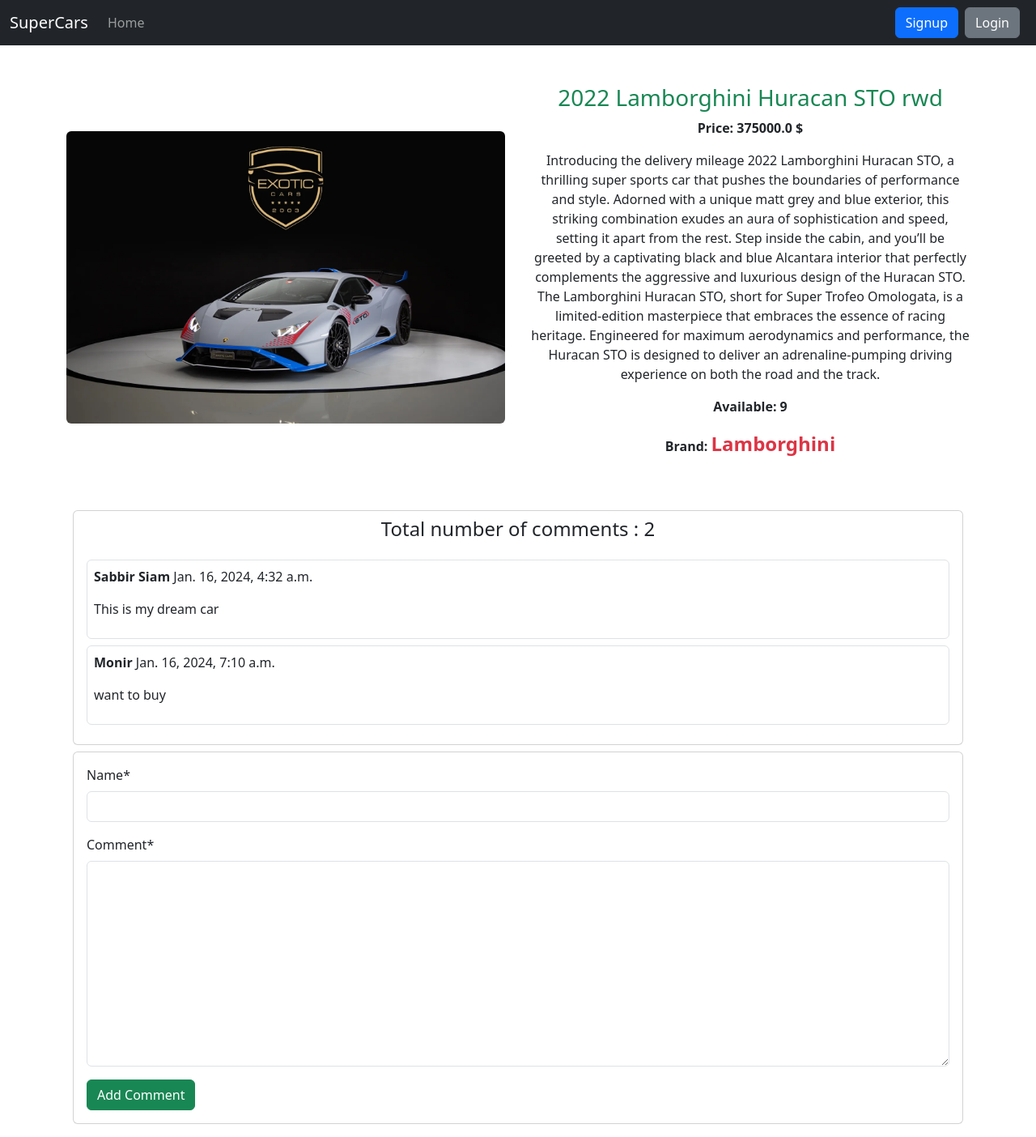
After one commit to MahadiMunna/Super-Cars_Django-Auth-CRUD-Media, a Django app: page /cars/details/1/ in a window 1280 px wide. The commit adds this page. Shown: the whole page at 81% size. Run offline with Django 5.2, Linux system fonts and the light colour scheme; data comes from the database, SQL or seed files in the repository; some libraries are stand-ins or nearby versions.

Commit message:
car details, comment system, car buying, bought car added in profile done

```diff
--- a/cars/admin.py
+++ b/cars/admin.py
@@ -4,6 +4,7 @@ from . import models
 # Register your models here.
 admin.site.register(models.Car)
 admin.site.register(models.Comment)
+admin.site.register(models.Owner)
 
 class BrandAdmin(admin.ModelAdmin):
     prepopulated_fields = {'slug':('name',)}
--- a/cars/models.py
+++ b/cars/models.py
@@ -1,11 +1,12 @@
 from django.db import models
+from django.contrib.auth.models import User
 
 # Create your models here.
 class Brand(models.Model):
     name = models.CharField(max_length=100)
     slug = models.SlugField(max_length=100,unique=True, null=True, blank=True)
 
-    def __str__(self) -> str:
+    def __str__(self):
         return self.name
 
 class Car(models.Model):
@@ -16,14 +17,21 @@ class Car(models.Model):
     brand = models.ForeignKey(Brand, on_delete=models.CASCADE)
     image = models.ImageField(upload_to='cars/media/uploads/', blank=True, null=True)
 
-    def __str__(self) -> str:
+    def __str__(self):
         return self.name
 
 class Comment(models.Model):
-    car = models.ForeignKey(Car, on_delete=models.CASCADE, related_name='comments')
-    name = models.CharField(max_length=30)
+    post = models.ForeignKey(Car, on_delete=models.CASCADE, related_name='comments')
+    name = models.CharField(max_length=100)
     comment = models.TextField()
     created_on = models.DateTimeField(auto_now_add=True)
 
-    def __str__(self) -> str:
+    def __str__(self):
         return f"Comments by {self.name}"
+
+class Owner(models.Model):
+    owner = models.ForeignKey(User, on_delete=models.CASCADE)
+    purchased_cars = models.ManyToManyField(Car)
+
+    def __str__(self):
+        return f"Owner: {self.owner}"
--- /dev/null
+++ b/cars/templates/details.html
@@ -0,0 +1,45 @@
+{% extends 'base.html' %}
+{% load crispy_forms_tags %}
+{% block content %}
+<div class="my-5 container mx-auto my-4">
+  <div class="d-flex flex-lg-row flex-column gap-3 justify-content-center align-items-center">
+      <div class="col w-auto me-lg-3">
+        <img class="img-fluid rounded" src="{{car.image.url}}" alt="">
+      </div>
+      <div class="col w-auto" style="max-width: 700px;">
+        <h3 class="text-center text-success">{{car.name}}</h3>
+        <p class="text-center fw-bold">Price: {{car.price}} $</p>
+        <p class="text-center">{{car.description}}</p>
+        <p class="text-center fw-bold">Available: {{car.quantity}}</p>
+        <p class="text-center fw-bold">Brand: <small class="text-danger fs-4">{{car.brand}} </small></p>
+        {% if request.user.is_authenticated %}
+        <p class="text-center"><a class="btn btn-success" href="{% url 'buy_now' id=car.id %}">Buy Now</a></p>
+        {% endif %}
+      </div>
+  </div>
+</div>
+
+<div class="container mx-auto my-3">
+  <div class="card m-2">
+    <h4 class="text-center mt-2">Total number of comments : {{comments | length}}</h4>
+    <div class="card-body">
+      {% for comment in comments %}
+      <div class="border rounded p-2 mb-2">
+        <p><b>{{comment.name}}</b> {{comment.created_on}}</p>
+        <p>{{comment.comment}}</p>
+      </div>
+      {% endfor %}
+    </div>
+  </div>
+  <div class="card m-2">
+    <div class="card-body">
+      <form action="" method="post">
+        {% csrf_token %}
+        {{comment_form | crispy}}
+
+        <button class="btn btn-success">Add Comment</button>
+    </form>
+    </div>
+  </div>
+</div>
+{% endblock %}
--- /dev/null
+++ b/cars/urls.py
@@ -0,0 +1,7 @@
+from django.urls import path
+from . import views
+
+urlpatterns = [
+    path('details/<int:id>/', views.DetailCarView.as_view(), name='details'),
+    path('buy_now/<int:id>/', views.buy_now, name='buy_now'),
+]
--- a/cars/views.py
+++ b/cars/views.py
@@ -1,3 +1,46 @@
-from django.shortcuts import render
+from django.shortcuts import render, redirect
+from django.views.generic import DetailView
+from . import models
+from . import forms
+from django.contrib.auth.decorators import login_required
+from django.contrib import messages
 
 # Create your views here.
+class DetailCarView(DetailView):
+    model = models.Car
+    pk_url_kwarg = 'id'
+    template_name = 'details.html'
+
+    def post(self, request, *args, **kwargs):
+        comment_form = forms.CommentForm(data=self.request.POST)
+        post = self.get_object()
+        if comment_form.is_valid():
+            new_comment = comment_form.save(commit=False)
+            new_comment.post = post
+            new_comment.save()
+        return self.get(request, *args, **kwargs)
+
+    def get_context_data(self, **kwargs):
+        context = super().get_context_data(**kwargs)
+        post = self.object
+        comments = post.comments.all()
+        comment_form = forms.CommentForm()
+
+        context['comments'] = comments
+        context['comment_form'] = comment_form
+        return context
+
+@login_required
+def buy_now(request, id):
+    car = models.Car.objects.get(pk=id)
+    owner, create = models.Owner.objects.get_or_create(owner=request.user)
+    if car.quantity > 0:
+        car.quantity -= 1
+        car.save()
+        if car not in owner.purchased_cars.all():
+            owner.purchased_cars.add(car)
+        messages.success(request, "You have bought the car successfully")
+        return redirect("profile")
+    else:
+        messages.warning(request, "The car is out of the stock")
+        return redirect("home")
--- a/super_cars/urls.py
+++ b/super_cars/urls.py
@@ -8,6 +8,7 @@ urlpatterns = [
     path('admin/', admin.site.urls),
     path('', views.home, name='home'),
     path('user/', include('user.urls')),
+    path('cars/', include('cars.urls')),
     path('brand/<slug:brand_slug>/',views.home, name='brands'),
 ]
 urlpatterns += static(settings.MEDIA_URL, document_root=settings.MEDIA_ROOT)
--- a/templates/base.html
+++ b/templates/base.html
@@ -20,7 +20,7 @@
             </ul>
             <form class="d-flex" role="search">
                 {% if request.user.is_authenticated %}
-                <a class="btn btn-primary me-2" href="{% url 'profile' %}">Profile</a>
+                <a class="btn btn-success me-2" href="{% url 'profile' %}">Profile</a>
                 <a class="btn btn-danger me-2" href="{% url 'logout' %}">Logout</a>
                 {% else %}
                 <a class="btn btn-primary me-2" href="{% url 'signup' %}">Signup</a>
--- a/templates/home.html
+++ b/templates/home.html
@@ -22,7 +22,7 @@
 </div>
 <div>
     <div class="conatiner mx-2">
-        <h4 class="mt-4 text-center">{{data|length}} result found</h4>
+        <h4 class="mt-4 text-center">Total car found: {{data|length}}</h4>
         <div class="row justify-content-center my-5 gap-4">
             {% for car in data %}
             <div class="col-lg-3 col-md-6 col-8" >
@@ -32,7 +32,7 @@
                   <h5 class="card-title"><a class="text-decoration-none text-dark" href="">{{car.name}}</a></h5>
                   <p class="card-text">Price: {{car.price}}</p>
                   <p class="card-text fw-bold">Brand: {{car.brand}}</p>
-                  <a class="btn btn-warning" href="">View Details</a>
+                  <a class="btn btn-primary" href="{% url 'details' id=car.id %}">View Details</a>
                 </div>
               </div>
             </div>
```
Also changed, not shown: user/templates/profile.html (+18 -1 lines), user/views.py (+6 -3 lines), cars/migrations/0007_alter_comment_name.py (added), cars/migrations/0008_rename_car_comment_post.py (added), cars/migrations/0009_car_owner.py (added), cars/migrations/0010_remove_car_owner_owner.py (added), db.sqlite3.
